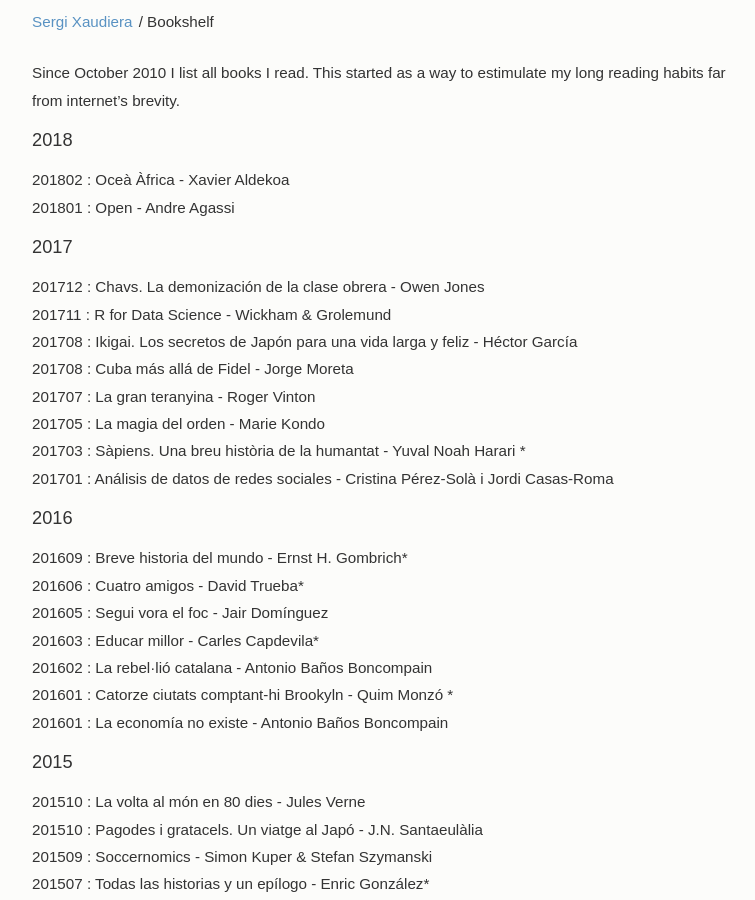
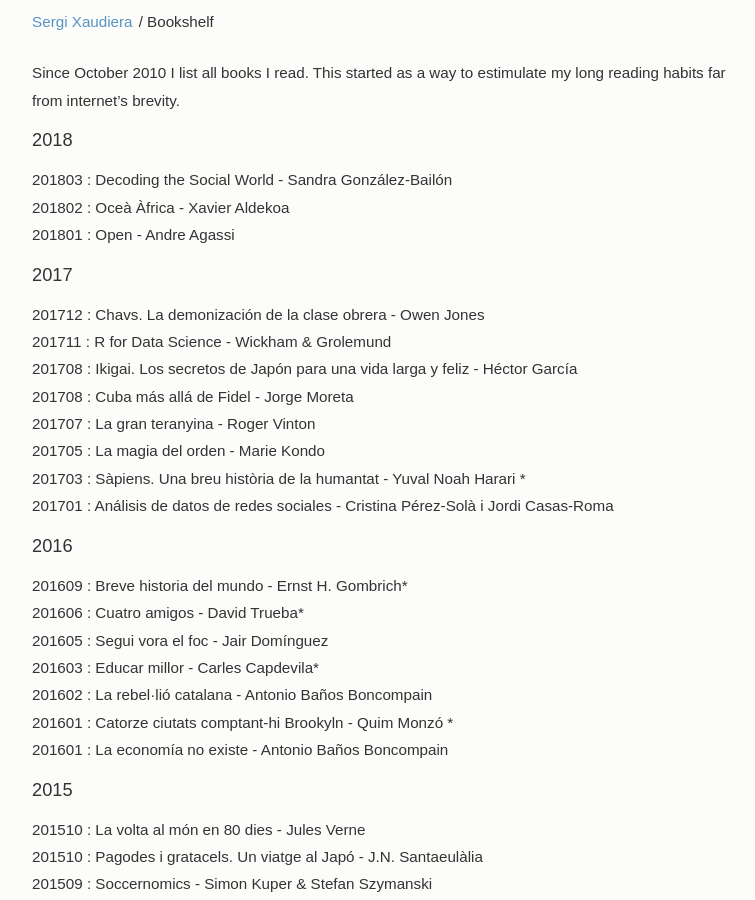
Before and after one commit to sergixaudiera/sergixaudiera.github.io, a Jekyll site: the page built from library.md, in a window 1280 px wide and 900 px high. Shown: the whole window, without its empty margins (258-1013 px from the left). Built offline with Jekyll 4.4.1, drawn with Linux system fonts in a browser that asks for light colours.

Commit message:
+ Decoding the social world

```diff
--- a/library.md
+++ b/library.md
@@ -7,6 +7,7 @@ permalink: /library/
 Since October 2010 I list all books I read. This started as a way to estimulate my long reading habits far from internet's brevity.
 
 ## 2018
+201803 : Decoding the Social World - Sandra González-Bailón
 201802 : Oceà Àfrica - Xavier Aldekoa
 201801 : Open - Andre Agassi
 
```
